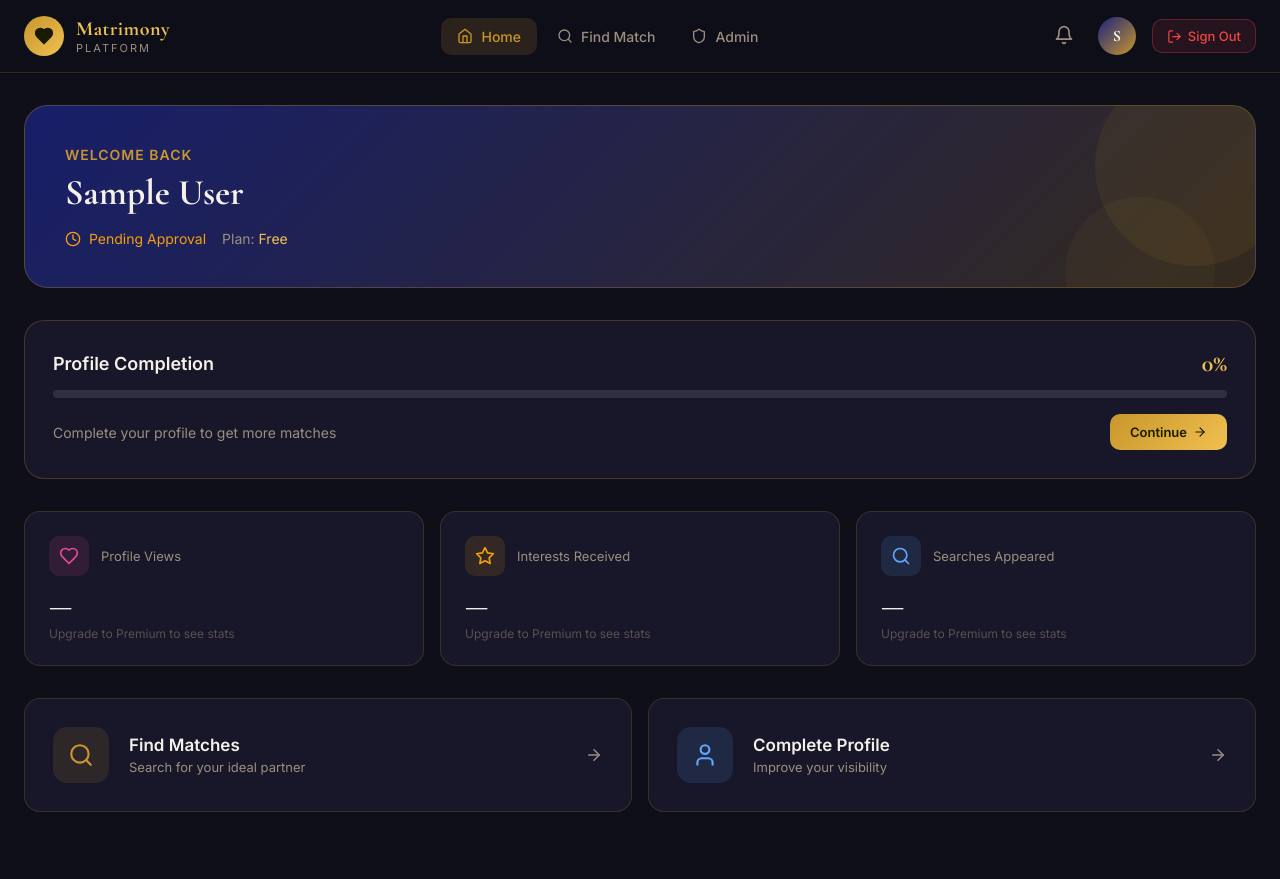
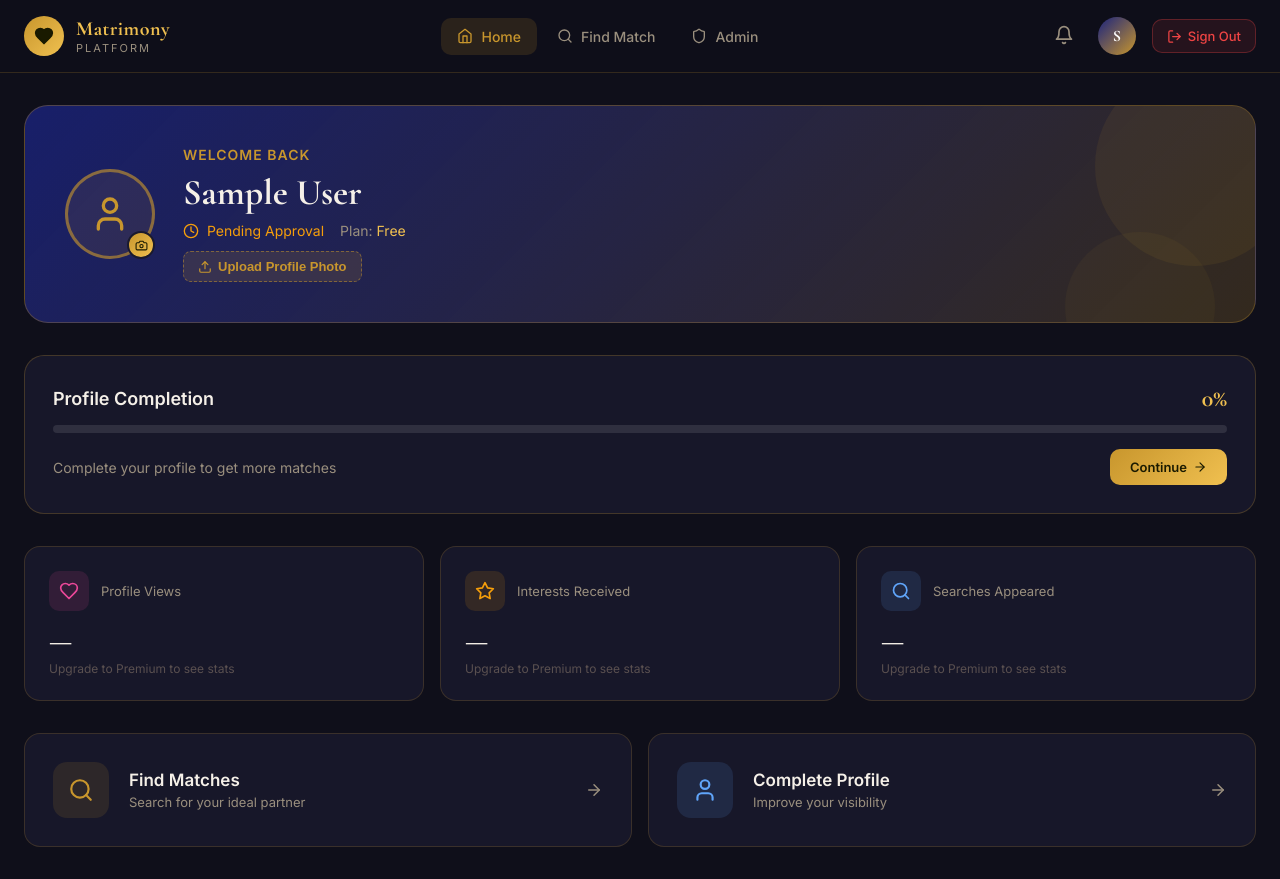
Before and after one commit to iamtejeswar/empmatrimony-frontend, a React (Vite) app: page /dashboard in a window 1280 px wide. Before the commit the page ends 844 px from the top, so only its background shows below. Built offline with nearby package versions, Linux system fonts and the light colour scheme; no server answers; sample sign-in values are in the browser's storage.

Commit message:
updated dashboard.js for profile photo

```diff
--- a/src/pages/DashboardPage.jsx
+++ b/src/pages/DashboardPage.jsx
@@ -1,11 +1,44 @@
 // src/pages/DashboardPage.jsx
+import { useState, useRef } from 'react';
 import { useSelector } from 'react-redux';
 import { Link } from 'react-router-dom';
-import { Search, User, CheckCircle, Clock, Heart, Star, ArrowRight } from 'lucide-react';
+import { Search, User, CheckCircle, Clock, Heart, Star, ArrowRight, Camera, Upload } from 'lucide-react';
+import axios from 'axios';
+import toast from 'react-hot-toast';
+
+const API_URL = import.meta.env.VITE_API_URL || 'https://empmatrimony-backend-production.up.railway.app/api/v1';
 
 export default function DashboardPage() {
   const { user } = useSelector((s) => s.auth);
   const completionPercent = Math.round((user?.profileCompletionStep || 0) / 5 * 100);
+  const [photoUrl, setPhotoUrl] = useState(null);
+  const [uploading, setUploading] = useState(false);
+  const fileInputRef = useRef();
+
+  const handlePhotoUpload = async (e) => {
+    const file = e.target.files[0];
+    if (!file) return;
+
+    const formData = new FormData();
+    formData.append('file', file);
+
+    setUploading(true);
+    try {
+      const token = localStorage.getItem('accessToken');
+      const res = await axios.post(`${API_URL}/documents/profile-picture`, formData, {
+        headers: {
+          'Content-Type': 'multipart/form-data',
+          Authorization: `Bearer ${token}`,
+        },
+      });
+      setPhotoUrl(res.data.data.url);
+      toast.success('Profile photo uploaded!');
+    } catch (error) {
+      toast.error('Upload failed. Please try again.');
+    } finally {
+      setUploading(false);
+    }
+  };
 
   const quickActions = [
     { to: '/search', icon: Search, label: 'Find Matches', desc: 'Search for your ideal partner', color: '#c8962d' },
@@ -22,12 +55,50 @@ export default function DashboardPage() {
       }}>
         <div style={{ position: 'absolute', right: -40, top: -40, width: 200, height: 200, borderRadius: '50%', background: 'rgba(200,150,45,0.08)' }} />
         <div style={{ position: 'absolute', right: 40, bottom: -60, width: 150, height: 150, borderRadius: '50%', background: 'rgba(200,150,45,0.05)' }} />
-        <div style={{ position: 'relative', zIndex: 1 }}>
+        <div style={{ position: 'relative', zIndex: 1, display: 'flex', alignItems: 'center', gap: 28 }}>
+          {/* Profile Photo */}
+          <div style={{ position: 'relative', flexShrink: 0 }}>
+            <div style={{
+              width: 90, height: 90, borderRadius: '50%',
+              border: '3px solid rgba(200,150,45,0.6)',
+              overflow: 'hidden', background: 'rgba(200,150,45,0.1)',
+              display: 'flex', alignItems: 'center', justifyContent: 'center',
+            }}>
+              {photoUrl
+                ? <img src={photoUrl} alt="Profile" style={{ width: '100%', height: '100%', objectFit: 'cover' }} />
+                : <User size={40} color="#c8962d" />
+              }
+            </div>
+            {/* Upload Button */}
+            <button
+              onClick={() => fileInputRef.current.click()}
+              disabled={uploading}
+              style={{
+                position: 'absolute', bottom: 0, right: 0,
+                width: 28, height: 28, borderRadius: '50%',
+                background: uploading ? '#888' : 'linear-gradient(135deg,#c8962d,#f0c050)',
+                border: '2px solid #1a1a2e',
+                display: 'flex', alignItems: 'center', justifyContent: 'center',
+                cursor: uploading ? 'not-allowed' : 'pointer',
+              }}
+            >
+              {uploading ? '...' : <Camera size={13} color="#1a1a00" />}
+            </button>
+            <input
+              ref={fileInputRef}
+              type="file"
+              accept="image/*"
+              style={{ display: 'none' }}
+              onChange={handlePhotoUpload}
+            />
+          </div>
+
+          <div>
             <p style={{ color: '#c8962d', fontSize: 14, fontWeight: 600, textTransform: 'uppercase', letterSpacing: '1px', marginBottom: 8 }}>Welcome back</p>
             <h1 style={{ fontSize: 36, fontWeight: 700, color: '#f5f0e8', fontFamily: "'Cormorant Garamond', serif", marginBottom: 8 }}>
               {user?.firstName} {user?.lastName}
             </h1>
-          <div style={{ display: 'flex', alignItems: 'center', gap: 16, marginTop: 16 }}>
+            <div style={{ display: 'flex', alignItems: 'center', gap: 16, marginTop: 8 }}>
               <div style={{ display: 'flex', alignItems: 'center', gap: 8 }}>
                 {user?.accountStatus === 'active'
                   ? <><CheckCircle size={16} color="#22c55e" /> <span style={{ color: '#22c55e', fontSize: 14 }}>Account Active</span></>
@@ -36,6 +107,20 @@ export default function DashboardPage() {
               <div style={{ color: '#9a8f7e', fontSize: 14 }}>
                 Plan: <span style={{ color: '#f0c050', textTransform: 'capitalize' }}>{user?.subscriptionPlan || 'Free'}</span>
               </div>
+            </div>
+            {!photoUrl && (
+              <button
+                onClick={() => fileInputRef.current.click()}
+                style={{
+                  marginTop: 12, display: 'flex', alignItems: 'center', gap: 6,
+                  background: 'rgba(200,150,45,0.15)', border: '1px dashed rgba(200,150,45,0.5)',
+                  color: '#c8962d', padding: '7px 14px', borderRadius: 8, fontSize: 13,
+                  fontWeight: 600, cursor: 'pointer',
+                }}
+              >
+                <Upload size={14} /> Upload Profile Photo
+              </button>
+            )}
           </div>
         </div>
       </div>
```
Lines whose indentation alone changed are shown as unchanged.
